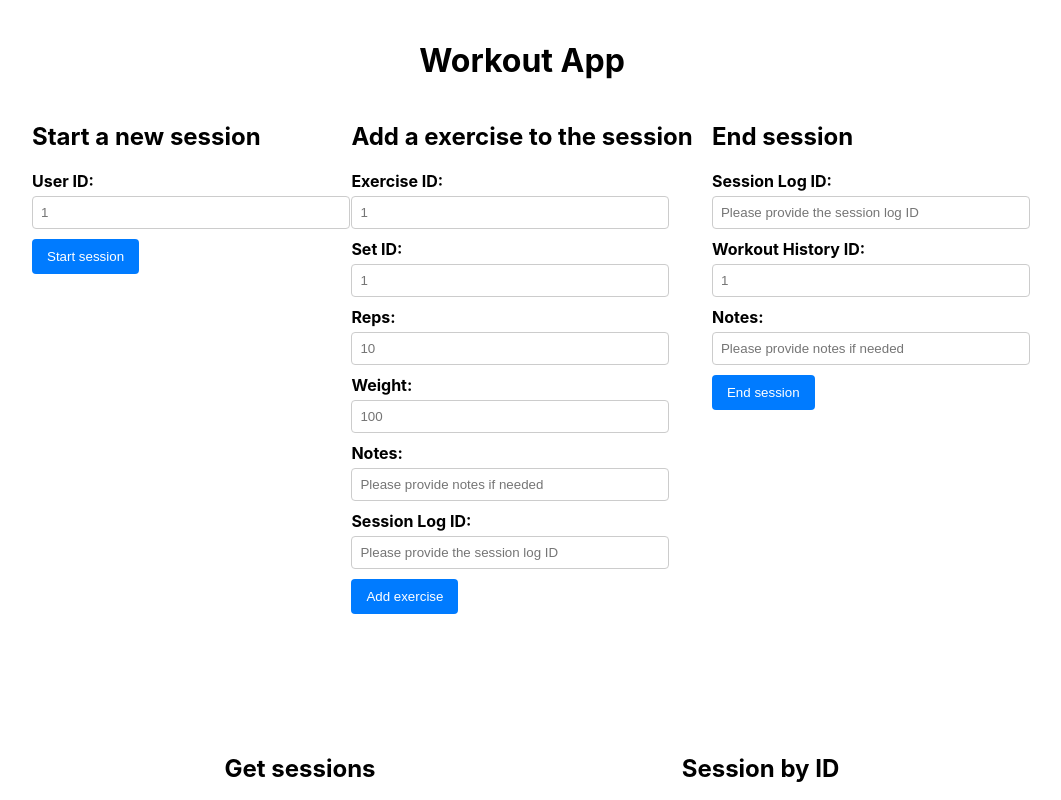
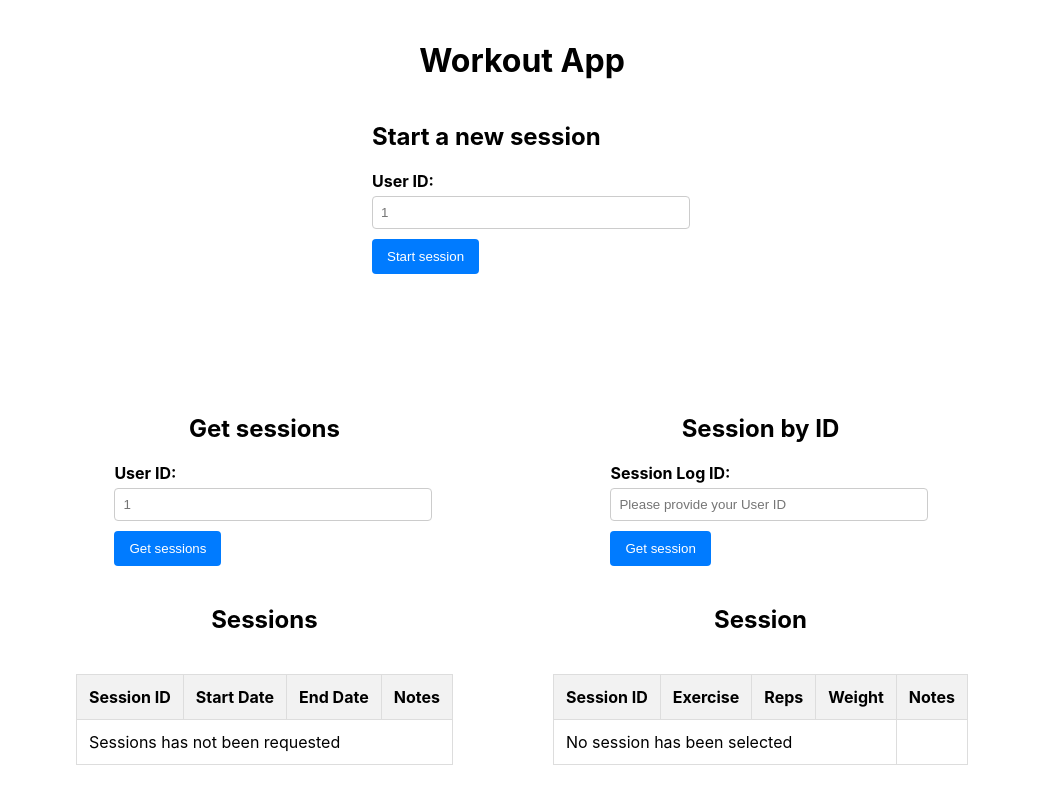
Before and after one commit to Mneset/workoutLoggerFrontEnd, a React (Create React App) app: page / in a window 1280 px wide. Shown: the top 800 px of the page, without its empty margins (118-1179 px from the left). Built offline with nearby package versions, Linux system fonts and the light colour scheme.

Commit message:
added some conditional rendering andcombined endSession and addExercise components together

```diff
--- a/src/App.js
+++ b/src/App.jsx
@@ -1,22 +1,32 @@
-import React from 'react';
+import React, { useState } from 'react';
 import './App.css';
 import StartSessionComponent from './components/startSessionComponent';
-import AddExerciseComponent from './components/addExerciseComponent';
-import EndSessionComponent from './components/endSessionComponent';
+import SessionContentComponent from './components/sessionContentComponent.js';
 import GetSessionsComponent from './components/getSessionsComponent';
 import GetSessionComponent from './components/getSessionComponent';
 
 
 function App() {
 
+  //ad isLoggedIn for rendering getting session and session by id
+
+  const [sessionStarted, setSessionStarted] = useState(false);
+
+  const handleSessionStarted = () => {
+    setSessionStarted(true)
+  };
+
+  const handleSessionEnded = () => {
+    setSessionStarted(false)
+  }
+
   return (
     <div>
 
       <h1>Workout App</h1>
         <div className='form-container'>
-          <StartSessionComponent />
-          <AddExerciseComponent />
-          <EndSessionComponent />
+          {!sessionStarted && <StartSessionComponent onSessionStart={handleSessionStarted}/>}
+          {sessionStarted && <SessionContentComponent onSessionEnd={handleSessionEnded} /> }
         </div>
 
         <div className='table-container'>
--- a/src/components/endSessionComponent.js
+++ b/src/components/endSessionComponent.js
@@ -1,17 +1,17 @@
 import React, { useState, useEffect } from 'react';
 import api from '../api';
 
-function EndSessionComponent() {
+function EndSessionComponent({ onSessionEnd }) {
     const [sessionLogId, setSessionLogId] = useState('');
-    const [workoutHistoryId, setWorkoutHistoryId] = useState(1);
-    const [notes, setNotes] = useState('');
+    const [sessionNotes, setSessionNotes] = useState('');
 
     const handleEndSession = async (e) => {
         e.preventDefault();
         try {
-            const response = await api.put('/session/end', {sessionLogId, workoutHistoryId, notes})
+            const response = await api.put('/session/end', {sessionLogId, sessionNotes})
             console.log("Session ended:", response.data);
             alert("Session ended!");
+            onSessionEnd()
         } catch (error) {
             console.log("Error ending session:", error);
         }
@@ -27,17 +27,11 @@ function EndSessionComponent() {
                     placeholder='Please provide the session log ID'
                     onChange={(e) => setSessionLogId(e.target.value)}
                 />
-                <label>Workout History ID: </label>
-                <input type="number"
-                    name="workoutHistoryId"
-                    placeholder='1'
-                    onChange={(e) => setWorkoutHistoryId(e.target.value)}
-                />
                 <label>Notes: </label>
                 <input type="string"
                     name="notes"
                     placeholder='Please provide notes if needed'
-                    onChange={(e) => setNotes(e.target.value)}
+                    onChange={(e) => setSessionNotes(e.target.value)}
                 />
                 <button type="submit">End session</button>
             </form>
--- a/src/components/getSessionComponent.js
+++ b/src/components/getSessionComponent.js
@@ -40,6 +40,7 @@ function GetSessionComponent() {
                         <th>Exercise</th>
                         <th>Reps</th>
                         <th>Weight</th>
+                        <th>Notes</th>
                     </tr>
                 </thead>
                 <tbody>
@@ -50,6 +51,7 @@ function GetSessionComponent() {
                                 <td>{log.Exercise.name}</td>
                                 <td>{log.reps}</td>
                                 <td>{log.weight}</td>
+                                <td>{log.notes}</td>
                             </tr>
                         ))
                     ) : (
--- a/src/components/addExerciseComponent.js
+++ b/src/components/sessionContentComponent.js
@@ -1,7 +1,7 @@
 import React, { useState, useEffect } from 'react';
 import api from '../api';
 
-function AddExerciseComponent() {
+function SessionContentComponent( {onSessionEnd }) {
     //exerciseId, setId, reps, weight, notes, sessionLogId
     const [exerciseId, setExerciseId] = useState(1);
     const [setId, setSetId] = useState(1);
@@ -9,6 +9,7 @@ function AddExerciseComponent() {
     const [weight, setWeight] = useState(100);
     const [notes, setNotes] = useState('');
     const [sessionLogId, setSessionLogId] = useState('');
+    const [sessionNotes, setSessionNotes] = useState('');
 
     const handleAddExercise = async (e) => {
         e.preventDefault();
@@ -22,6 +23,18 @@ function AddExerciseComponent() {
         }
     }
 
+    const handleEndSession = async (e) => {
+        e.preventDefault();
+        try {
+            const response = await api.put('/session/end', {sessionLogId, sessionNotes})
+            console.log("Session ended:", response.data);
+            alert("Session ended!");
+            onSessionEnd()
+        } catch (error) {
+            console.log("Error ending session:", error);
+        }
+    }
+
     return (
         <div>
             <h2>Add a exercise to the session</h2>
@@ -29,7 +42,7 @@ function AddExerciseComponent() {
                 <label>Exercise ID: </label>
                 <input
                     type="number"
-                    name="userId"
+                    name="exerciseId"
                     placeholder='1'
                     onChange={(e) => setExerciseId(e.target.value)}
                 />
@@ -70,8 +83,26 @@ function AddExerciseComponent() {
                 />
                 <button type="submit">Add exercise</button>
             </form>
+
+            <h2>End session</h2>
+            <form className='end-session-form' onSubmit={handleEndSession}>
+                <label>Session Log ID: </label>
+                <input type="number"
+                    name="sessionLogId"
+                    placeholder='Please provide the session log ID'
+                    onChange={(e) => setSessionLogId(e.target.value)}
+                />
+                <label>Notes: </label>
+                <input type="string"
+                    name="SessionNotes"
+                    placeholder='Please provide notes if needed'
+                    onChange={(e) => setSessionNotes(e.target.value)}
+                />
+                <button type="submit">End session</button>
+            </form>
         </div>
+
     )
 }
 
-export default AddExerciseComponent;
+export default SessionContentComponent;
--- a/src/components/startSessionComponent.js
+++ b/src/components/startSessionComponent.js
@@ -1,7 +1,7 @@
 import React, { useState, useEffect } from 'react';
 import api from '../api';
 
-function StartSessionComponent() {
+function StartSessionComponent({ onSessionStart }) {
     const [userId, setUserId] = useState(1);
 
     const handleStartSession = async (e) => {
@@ -10,6 +10,7 @@ function StartSessionComponent() {
             const response = await api.post('/session', {userId})
             console.log("Session started:", response.data);
             alert("Session started!");
+            onSessionStart()
         } catch (error) {
             console.log("Error starting session:", error);
         }
--- a/src/global.css
+++ b/src/global.css
@@ -62,7 +62,7 @@ th {
 
 .form-container {
     display: flex;
-    justify-content: space-between;
+    justify-content: center;
     margin-left: 100px;
     margin-right: 100px;
     margin-bottom: 100px;
```
